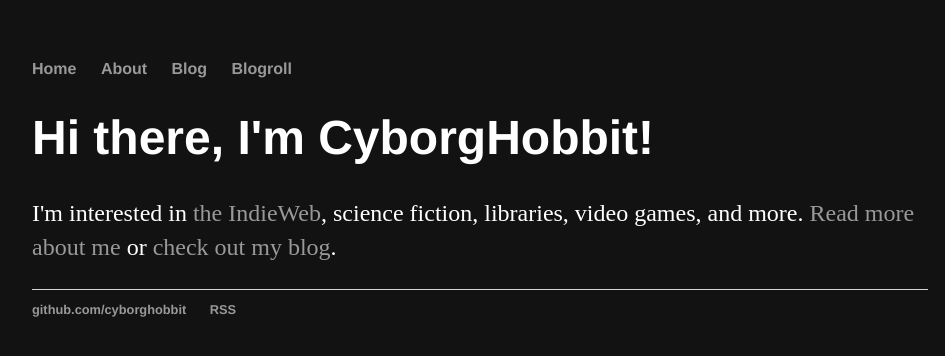
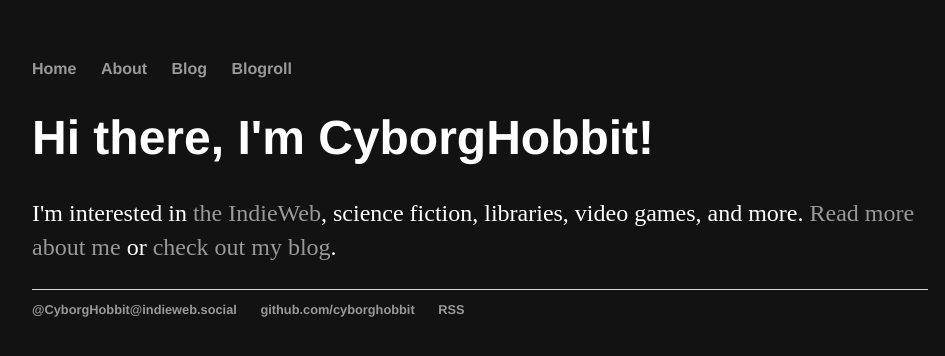
Before and after one commit to CyborgHobbit/cyborghobbit.github.io, a Jekyll site: the page built from index.html, in a window 1280 px wide. Shown: the top 356 px of the page, without its empty margins (160-1105 px from the left). Built offline with Jekyll 4.4.1, drawn with Linux system fonts in a browser that asks for light colours.

Commit message:
Update default.html

```diff
--- a/_layouts/default.html
+++ b/_layouts/default.html
@@ -24,6 +24,7 @@
 			<footer>
 	    		<ul>
 	        		<!-- <li><a href="mailto:cyborghobbit@gmail.com">email</a></li>-->
+					<li><a href="https://indieweb.social/@CyborgHobbit">@CyborgHobbit@indieweb.social</a></li>
 					<li><a href="https://github.com/cyborghobbit">github.com/cyborghobbit</a></li>
 					<li><a class="btn btn-rss" href="/feed.xml" target="_blank">RSS</a></li>
 				</ul>
```
